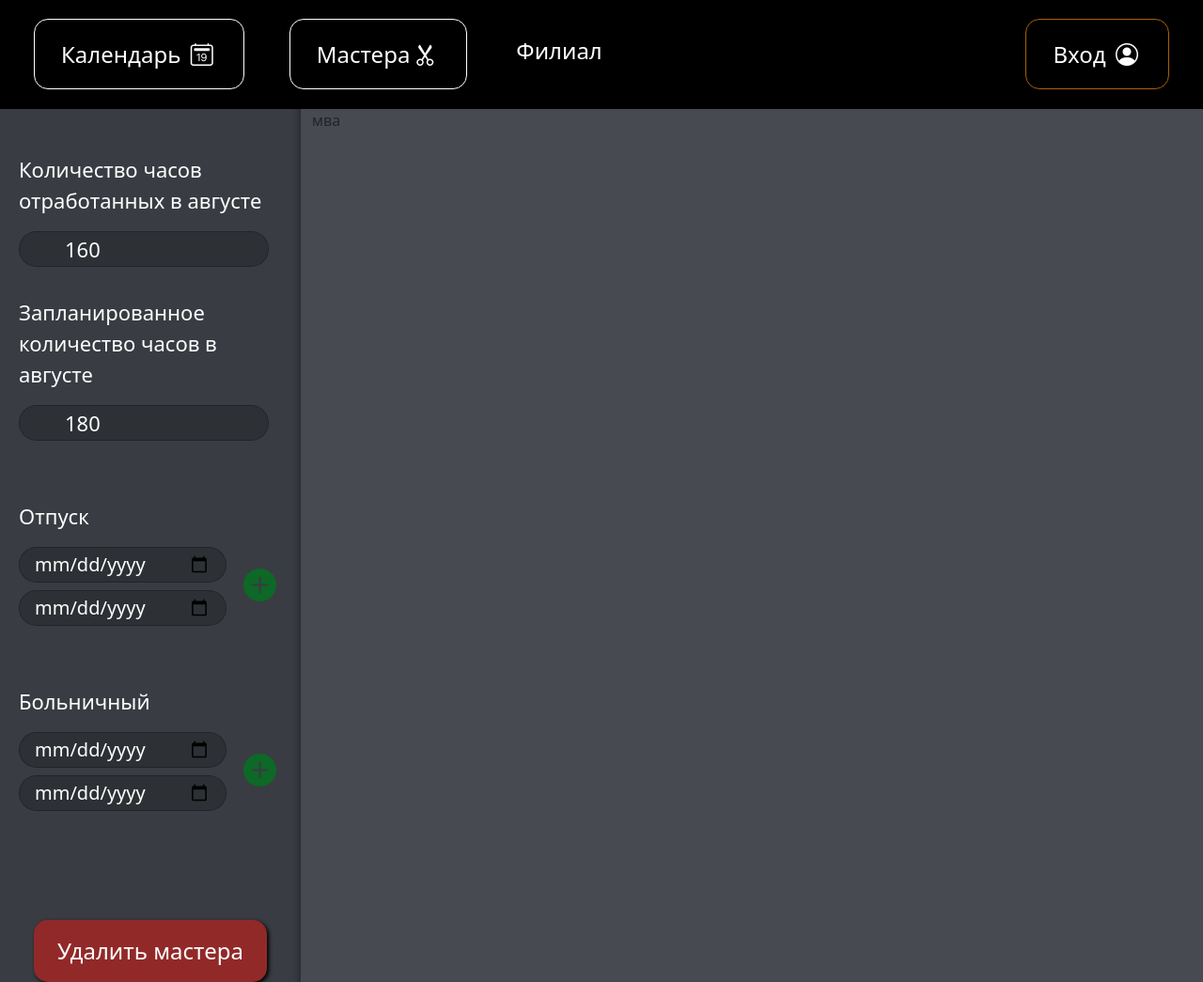
After one commit to Ryize/AfanasievBarbershop, a Django app: template masters/templates/index.html in a window 1280 px wide. The commit adds this page. Shown: the whole page at 94% size. Run offline with Django 5.2, Linux system fonts and the light colour scheme; the template is opened without the code that fills it: most values are stand-ins (such as "Sample title", 1, 10 or a date in 2020); some libraries are stand-ins or nearby versions.

Commit message:
feat: начало работы с приложением masters

```diff
--- a/AfanasievBarbershop/settings.py
+++ b/AfanasievBarbershop/settings.py
@@ -114,6 +114,7 @@ USE_TZ = True
 # https://docs.djangoproject.com/en/5.0/howto/static-files/
 
 STATIC_URL = 'static/'
+STATICFILES_DIRS = [BASE_DIR/'static',]
 
 # Default primary key field type
 # https://docs.djangoproject.com/en/5.0/ref/settings/#default-auto-field
--- a/AfanasievBarbershop/urls.py
+++ b/AfanasievBarbershop/urls.py
@@ -20,6 +20,6 @@ from django.urls import path, include
 urlpatterns = [
     path('admin/', admin.site.urls),
     path('', include('authentication.urls')),
-    path('admins/', include('admins.urls')),
-    path('masters/', include('masters.urls')),
+    path('admins/', include('admins.urls', namespace='admins')),
+    path('masters/', include('masters.urls', namespace='masters')),
 ]
--- a/authentication/views.py
+++ b/authentication/views.py
@@ -4,7 +4,7 @@ from django.shortcuts import render, redirect
 
 
 def index(request):
-    return render(request, 'authentication/index.html')
+    return render(request, 'authentication/login.html')
 
 
 def login_view(request):
--- /dev/null
+++ b/masters/templates/index.html
@@ -0,0 +1,126 @@
+{% load static %}
+
+
+<!DOCTYPE html>
+<html lang="en">
+
+<head>
+    <meta charset="UTF-8">
+    <meta name="viewport" content="width=device-width, initial-scale=1.0">
+    <link rel="stylesheet" href="{% static 'css/base_style.css' %}">
+    <link rel="stylesheet" href="{% static 'css/admin_base_with_left_panel.css' %}">
+    <link rel="stylesheet" href="{% static 'css/bootstrap.min.css' %}">
+    <title>{{ title }}</title>
+</head>
+
+<body class="d-flex flex-column min-vh-100 bg-grey">
+    <header>
+        <nav class="navbar navbar-expand-lg bg-black">
+            <div class="container-fluid">
+                <button class="navbar-toggler ms-auto text-white" type="button" data-bs-toggle="collapse"
+                    data-bs-target="#navbarSupportedContent" aria-controls="navbarSupportedContent"
+                    aria-expanded="false" aria-label="Переключатель навигации">
+                    <span class="bi bi-list"> </span>
+                </button>
+                <div class="collapse navbar-collapse py-2" id="navbarSupportedContent">
+                    <ul class="navbar-nav me-auto mb-2 mb-lg-0 ">
+                        <li class="nav-item p-4">
+                            <a class="cus-btn" href="admin_chairs.html" role="button">Календарь <i
+                                    class="bi bi-calendar2-date px-1"></i></a>
+                        </li>
+                        <li class="nav-item p-4">
+                            <a class="cus-btn" href="admin_all_masters.html" role="button">Мастера<i
+                                    class="bi bi-scissors px-1"></i></a>
+                        </li>
+                        <li class="nav-item">
+                            <select class="cus-filial" aria-label="Default select example">
+                                <option selected disabled>Филиал</option>
+                                <option value="1">ул. Голубинская, 8</option>
+                                <option value="2">наб. 62-й Армии, 6</option>
+                            </select>
+                        </li>
+                    </ul>
+                    <div class="nav-item p-4">
+                        <a class="log-btn" href="#" role="button">Вход <i class="bi bi-person-circle px-1"></i></a>
+                    </div>
+                </div>
+            </div>
+        </nav>
+    </header>
+    <main class="flex-md-grow-1 d-flex">
+        <div class="container-fluid flex-grow-1 d-flex">
+            <div class="row flex-grow-1 w-100">
+                <div class="col-12 col-lg-3 bg-dark_grey d-row-flex shadow_r px-xxl-5 px-5 px-lg-2">
+                    <div class="container">
+                        <div class="row mt-5">
+                            <div class="col-12">
+                                <div class="text-field">
+                                    <label class="text-field__label" for="monthly_hours">Количество часов отработанных
+                                        в
+                                        августе</label>
+                                    <input class="text-field__input" type="text" name="monthly_hours" id=""
+                                        placeholder="160" value="" disabled>
+                                </div>
+                            </div>
+                        </div>
+                        <div class="row mt-3">
+                            <div class="col-12">
+                                <div class="text-field">
+                                    <label class="text-field__label" for="scheduled_hours">Запланированное количество
+                                        часов в августе</label>
+                                    <input class="text-field__input" type="text" name="scheduled_hours" id=""
+                                        placeholder="180" value="" disabled>
+                                </div>
+                            </div>
+                        </div>
+                    </div>
+                    <div class="container">
+                        <div class="row mt-5">
+                            <form class="col-12 d-flex" id="vacation">
+                                <div class="text-field flex-grow-1">
+                                    <label class="text-field__label" for="start_vacation_id">Отпуск</label>
+                                    <input class="text-field__date mb-2" type="date" name="start_vacation"
+                                        id="start_vacation_id" placeholder="" value="">
+                                    <input class="text-field__date" type="date" name="end_vacation" id="end_vacation"
+                                        placeholder="" value="">
+                                </div>
+                                <div class="btn__add">
+                                    <button class="btn_add_self green" type="submit"><i
+                                            class="bi bi-plus-circle-fill"></i></button>
+                                </div>
+                            </form>
+                        </div>
+                        <div class="row mt-5">
+                            <form class="col-12 d-flex" id="seak_leave">
+                                <div class="text-field flex-grow-1">
+                                    <label class="text-field__label" for="start_seak_leave_id">Больничный</label>
+                                    <input class="text-field__date mb-2" type="date" id="start_seak_leave_id"
+                                        name="start_seak_leave" placeholder="" value="">
+                                    <input class="text-field__date" type="date" id="end_seak_leave"
+                                        name="end_seak_leave" placeholder="" value="">
+                                </div>
+                                <div class="btn__add">
+                                    <button class="btn_add_self green" type="submit"><i
+                                            class="bi bi-plus-circle-fill"></i></button>
+                                </div>
+                            </form>
+                        </div>
+                    </div>
+                    <div class="container">
+                        <div class="row">
+                            <div class="col-12 d-flex justify-content-center btn_padding">
+                                <button class="btn_del_master" type="button">Удалить мастера</button>
+                            </div>
+                        </div>
+                    </div>
+                </div>
+                <div class="col-12 col-md-9 bg-grey">
+                    мва
+                </div>
+            </div>
+        </div>
+    </main>
+    <script src="{% static 'js/bootstrap.bundle.min.js' %}"></script>
+</body>
+
+</html>
--- a/masters/urls.py
+++ b/masters/urls.py
@@ -1,5 +1,7 @@
 from django.urls import path
+from masters.views import index
 
 
 urlpatterns = [
+    path('', index, name='index'),
 ]
--- a/templates/base.html
+++ b/templates/base.html
@@ -1,6 +1,8 @@
+{% load static %}
+
+
 <!DOCTYPE html>
 <html lang="en">
-{% load static %}
 <head>
     <meta charset="UTF-8">
     <meta name="viewport" content="width=device-width, initial-scale=1.0">
```
Also changed, not shown: admins/models.py (+5 -2 lines), masters/models.py (+15 -7 lines), masters/views.py (+7 -0 lines).
